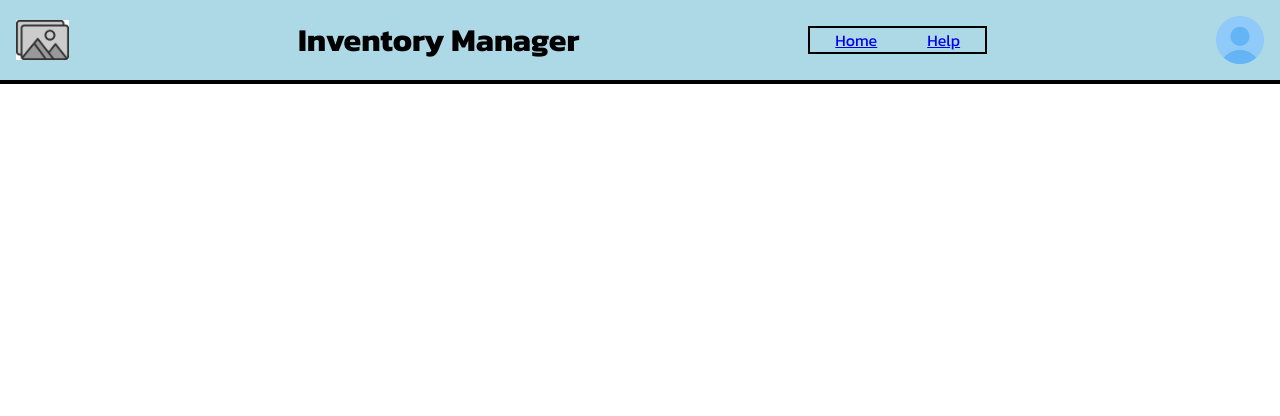
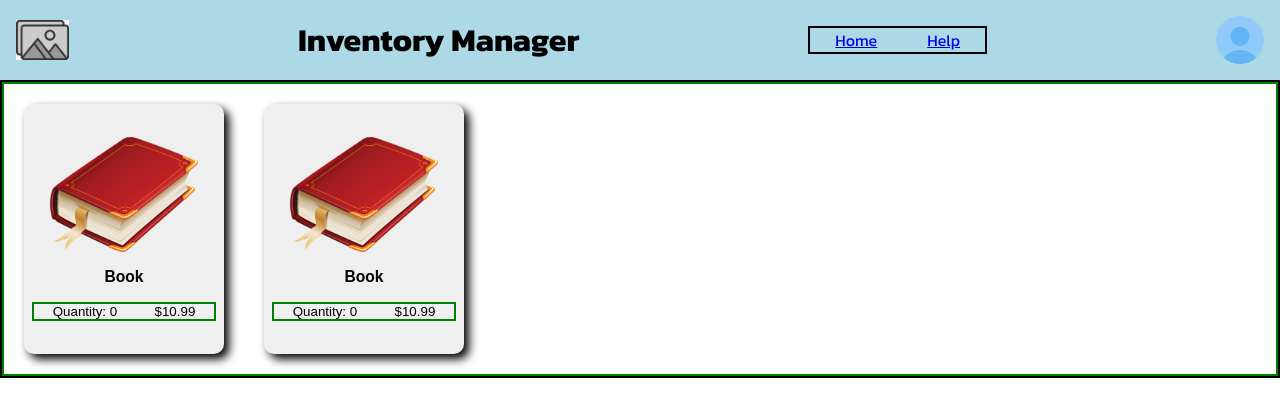
Before and after one commit to gobirds08/inventory-manager, a React (Vite) app in the folder frontend/: page / in a window 1280 px wide. Shown: the top 416 px of the page. Built offline with nearby package versions, Linux system fonts and the light colour scheme.

Commit message:
created product card

```diff
--- a/frontend/src/App.tsx
+++ b/frontend/src/App.tsx
@@ -10,7 +10,8 @@ function App() {
       <NavBar />
       <div className="content">
         {/* <Button content="Hello World!"/> */}
-        <Products />
+        {/* <Products /> */}
+        <Products/>
       </div>
     </>
   )
--- a/frontend/src/components/button/Button.module.css
+++ b/frontend/src/components/button/Button.module.css
@@ -3,7 +3,7 @@
     padding: 10px 10px;
     border: none;
     transform: scale(1);
-    transition: transform 2s ease-out;
+    transition: transform 1s ease-out;
 }
 
 .button:hover{
@@ -12,6 +12,6 @@
 }
 
 .button:active {
-    transform: scale(0.7);
+    transform: scale(0.8);
     transition: transform .1s linear;
 }
--- a/frontend/src/components/button/Button.tsx
+++ b/frontend/src/components/button/Button.tsx
@@ -1,12 +1,13 @@
+import React from "react";
 import styles from "./Button.module.css"
 
 interface ButtonProps{
-    content: string,
+    children: React.ReactNode,
     classes?: string,
 }
 
-function Button({content, classes}: ButtonProps){
-    return <button className={`${styles.button} ${classes}`}>{content}</button>
+function Button({children, classes}: ButtonProps){
+    return <button className={`${styles.button} ${classes}`}>{children}</button>
 }
 
 export default Button;
--- a/frontend/src/components/product_view/ProductView.tsx
+++ b/frontend/src/components/product_view/ProductView.tsx
@@ -1,14 +1,24 @@
 import { Product } from "../../models/Product";
+import Button from "../button/Button";
 
 interface ProductProps{
     product: Product;
 }
 
 function ProductView({product}: ProductProps){
+    const price_parts: string[] = product.unit_price.toString().split(".");
     return (
-    <div>
-        <p>{product.name}</p>
-    </div>)
+    <Button classes="card">
+        <img src={product.image} alt="Product Image" className="product-photo"/>
+        <h3>{product.name}</h3>
+        <div className="product-info">
+            <span className="quantity">Quantity: {product.quantity}</span>
+            <div className="price">
+                <span className="price-int">${price_parts[0]}</span>
+                <span className="price-dec">.{price_parts.length == 1 ? "00" : price_parts[1]}</span>
+            </div>
+        </div>
+    </Button>)
 }
 
 export default ProductView;
--- a/frontend/src/index.css
+++ b/frontend/src/index.css
@@ -41,3 +41,36 @@ body, html {
   margin-top: 80px;
   border: black solid 2px;
 }
+
+.container{
+  display: flex;
+  border: green solid 2px;
+}
+
+.card{
+  box-sizing: border-box;
+  display: flex;
+  flex-direction: column;
+  border: red solid 2px;
+  justify-content: center;
+  align-items: center;
+  margin: 20px 20px;
+  padding: 10px;
+  width: 200px;
+  height: 250px;
+  border-radius: 10px;
+  box-shadow: 5px 5px 10px;
+}
+
+.product-info{
+  display: flex;
+  justify-content: space-around;
+  width: 100%;
+  border: green solid 2px;
+}
+
+.product-photo{
+  height: 50%;
+  width: auto;
+  border-radius: 5px;
+}
--- a/frontend/src/models/Product.ts
+++ b/frontend/src/models/Product.ts
@@ -8,3 +8,16 @@ export interface Product{
     description: string;
     image: string;
 }
+
+import book_img from "../assets/book_test.png"
+
+export const defaultProduct: Product = {
+    product_id: 0,
+    name: "Book",
+    category_id: 0,
+    supplier_id: 0,
+    quantity: 0,
+    unit_price: 10.99,
+    description: "",
+    image: book_img
+}
--- a/frontend/src/pages/Products.tsx
+++ b/frontend/src/pages/Products.tsx
@@ -1,7 +1,14 @@
+import ProductView from "../components/product_view/ProductView";
+import { defaultProduct } from "../models/Product";
 
 
 function Products(){
-    return <></>
+    return (
+        <div className="container">
+            <ProductView product={defaultProduct} />
+            <ProductView product={defaultProduct} />
+        </div>
+    )
 }
 
 export default Products;
```
Also changed, not shown: frontend/src/assets/book_test.png (added).
